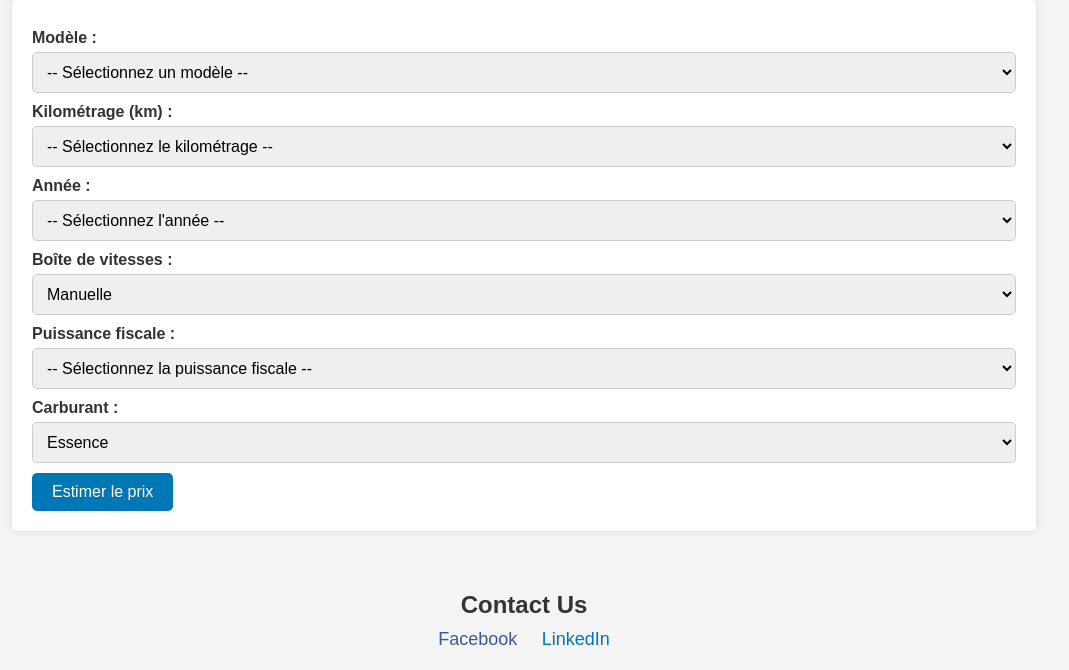
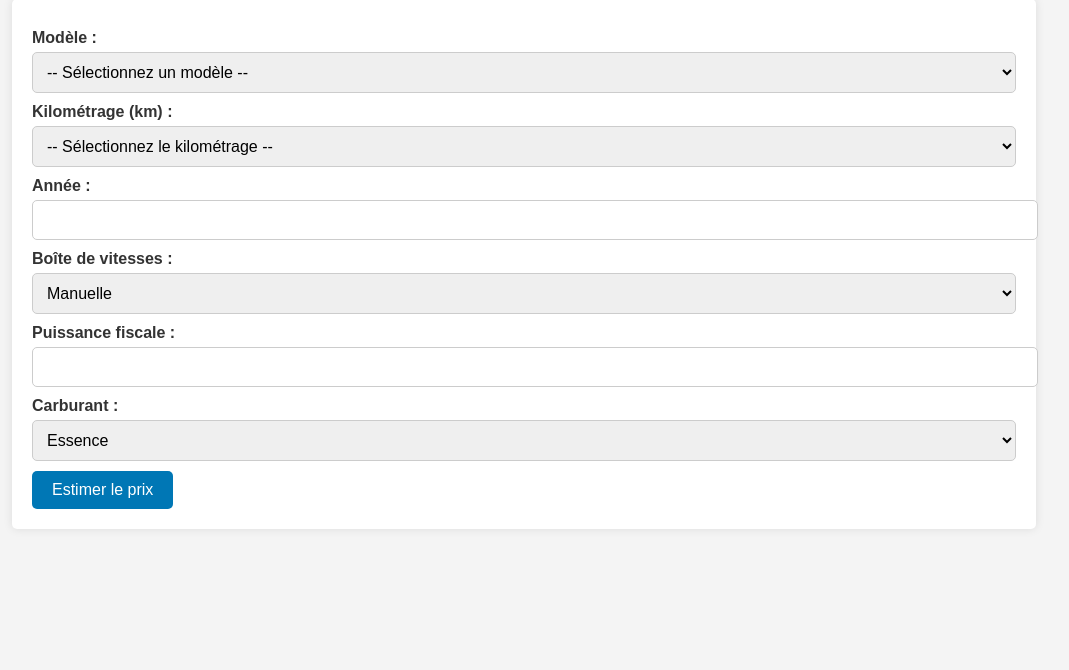
Before and after one commit to bettaiebmoha/Automed, a Flask app: page / in a window 1280 px wide. Shown: the part 189-859 px from the top of the page, without its empty margins (116-1185 px from the left). After the commit the page ends 698 px from the top, so only its background shows below. Run offline with Flask 2, Linux system fonts and the light colour scheme.

Commit message:
Update index.html

```diff
--- a/templates/index.html
+++ b/templates/index.html
@@ -33,12 +33,7 @@
             </select>
 
             <label for="year">Année :</label>
-            <select name="year" required>
-                <option value="" disabled selected>-- Sélectionnez l'année --</option>
-                {% for year in range(2000, 2025) %}
-                    <option value="{{ year }}">{{ year }}</option>
-                {% endfor %}
-            </select>
+            <input type="number" name="year" required>
 
             <label for="gearbox">Boîte de vitesses :</label>
             <select name="gearbox" required>
@@ -47,12 +42,7 @@
             </select>
 
             <label for="fiscal_power">Puissance fiscale :</label>
-            <select name="fiscal_power" required>
-                <option value="" disabled selected>-- Sélectionnez la puissance fiscale --</option>
-                {% for power in range(3, 49) %}
-                    <option value="{{ power }}">{{ power }} CV</option>
-                {% endfor %}
-            </select>
+            <input type="number" name="fiscal_power" required>
 
             <label for="fuel">Carburant :</label>
             <select name="fuel" required>
@@ -70,15 +60,6 @@
         <p class="error"><strong>{{ error }}</strong></p>
         {% endif %}
     </div>
-
-    <!-- Section Contact Us -->
-    <footer>
-        <h2>Contact Us</h2>
-        <div class="social-links">
-            <a href="https://www.facebook.com/mohamed.bettaieb.568/about" class="facebook" target="_blank">Facebook</a>
-            <a href="https://www.linkedin.com/in/bettaieb-mohamed-ba0690199" class="linkedin" target="_blank">LinkedIn</a>
-        </div>
-    </footer>
 </body>
 
 </html>
```
